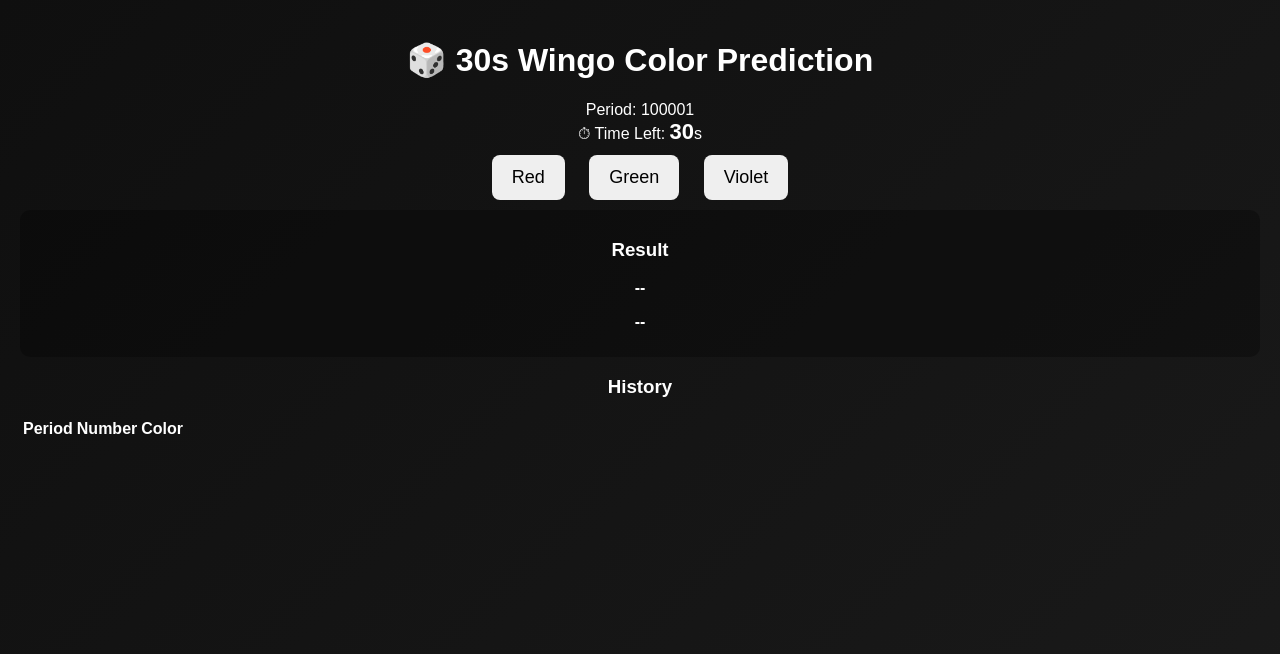
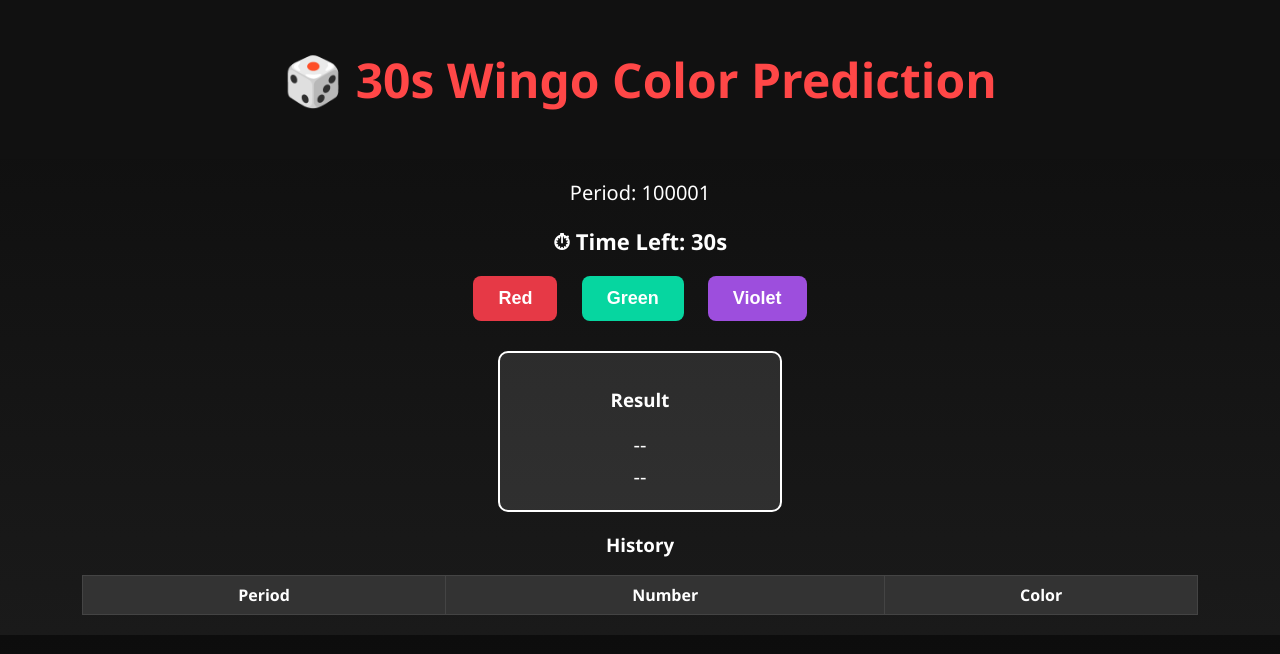
Before and after one commit to adityasarkar96k-ux/Colour-prediction, a plain HTML site: page index.html in a window 1280 px wide. Drawn offline with Linux system fonts and the light colour scheme.

Commit message:
Update style.css

```diff
--- a/style.css
+++ b/style.css
@@ -1,137 +1,80 @@
-/* --------------------------
-   PRO Casino-like UI (Demo)
-   -------------------------- */
-:root{
-  --bg:#07070a;
-  --panel:#0f1116;
-  --muted:#9aa0b2;
-  --accent:#ff3b3b; /* red */
-  --accent-2:#35d07f; /* green */
-  --accent-3:#3b8bff; /* blue */
-  --glass: rgba(255,255,255,0.03);
-}
-*{box-sizing:border-box}
-html,body{height:100%}
-body{
-  margin:0;
-  font-family:Inter, "Segoe UI", Roboto, system-ui, sans-serif;
-  background: linear-gradient(180deg, #050506, #0a0a10);
-  color:var(--muted);
-  -webkit-font-smoothing:antialiased;
+body {
+  margin: 0;
+  font-family: "Segoe UI", sans-serif;
+  background: linear-gradient(180deg, #0d0d0d, #1a1a1a);
+  color: white;
+  text-align: center;
 }
 
-/* Container */
-.container{max-width:1200px;margin:18px auto;padding:0 16px;display:grid;grid-template-columns:1fr;gap:18px;}
-
-/* Header */
-.site-header{
-  display:flex;align-items:center;justify-content:space-between;padding:12px 16px;border-radius:8px;background:linear-gradient(90deg, rgba(255,255,255,0.02), rgba(0,0,0,0.2));
-  border:1px solid rgba(255,255,255,0.03);
-  box-shadow:0 6px 30px rgba(0,0,0,0.6);
-}
-.site-header .left{display:flex;flex-direction:column}
-.logo{font-weight:800;font-size:20px;color:var(--muted)}
-.logo-red{color:var(--accent);font-weight:900}
-.logo-white{color:#fff;margin-left:6px}
-.tag{font-size:12px;color:rgba(255,255,255,0.6)}
-.center{flex:1;text-align:center}
-.ticker{font-weight:700}
-.right{display:flex;gap:12px;align-items:center}
-.badge{background:var(--glass);padding:8px 12px;border-radius:20px;font-weight:700;color:#fff}
-.balance{font-weight:800;color:#fff;background:linear-gradient(90deg, rgba(255,255,255,0.02), rgba(255,255,255,0.01));padding:8px 12px;border-radius:10px}
-
-/* Main grid */
-.main-grid{display:grid;grid-template-columns: 2fr 360px;gap:18px;margin-top:10px}
-.card{background:linear-gradient(180deg, rgba(255,255,255,0.02), rgba(0,0,0,0.2));padding:16px;border-radius:12px;border:1px solid rgba(255,255,255,0.03)}
-.game-area{display:flex;flex-direction:column;gap:12px}
-
-/* game top */
-.game-top{display:flex;justify-content:space-between;align-items:center}
-.round-timer{background:rgba(255,255,255,0.02);padding:8px 12px;border-radius:12px;font-weight:700;color:#fff}
-
-/* options */
-.options-grid{display:flex;gap:12px;justify-content:center;align-items:stretch}
-.option-card{flex:1;padding:12px;border-radius:12px;display:flex;flex-direction:column;align-items:center;gap:10px;cursor:pointer;border:1px solid rgba(255,255,255,0.03);transition:transform .18s, box-shadow .18s}
-.option-card:hover{transform:translateY(-6px);box-shadow:0 12px 30px rgba(0,0,0,0.6)}
-.opt-label{font-weight:900;color:#fff;font-size:18px}
-.opt-odds{font-size:13px;color:var(--muted)}
-.opt-swatch{width:100%;height:80px;border-radius:8px;box-shadow:inset 0 -6px 40px rgba(0,0,0,0.6)}
-.red-swatch{background:linear-gradient(180deg,var(--accent),#b32424)}
-.green-swatch{background:linear-gradient(180deg,var(--accent-2),#0ea765)}
-.blue-swatch{background:linear-gradient(180deg,var(--accent-3),#1f64f5)}
-
-/* bet panel */
-.bet-panel{display:flex;gap:8px;justify-content:center;margin-top:6px}
-.bet-panel input{padding:12px;border-radius:10px;border:1px solid rgba(255,255,255,0.04);background:transparent;color:var(--muted);width:220px}
-.btn-primary{background:linear-gradient(90deg,var(--accent),#e02f2f);color:#fff;border:0;padding:12px 18px;border-radius:10px;font-weight:800;cursor:pointer}
-.btn-ghost{background:transparent;border:1px solid rgba(255,255,255,0.06);color:var(--muted);padding:12px 14px;border-radius:10px;cursor:pointer}
-
-/* result box */
-.result-box{min-height:52px;border-radius:10px;padding:10px;font-weight:800;text-align:center;color:#fff;background:rgba(0,0,0,0.3)}
-
-/* mini history */
-.mini-history{display:flex;gap:8px;flex-wrap:wrap}
-.mini-history .chip{padding:6px 10px;border-radius:8px;background:rgba(255,255,255,0.02);font-weight:700;color:#fff}
-
-/* sidebar */
-.sidebar{display:flex;flex-direction:column;gap:12px}
-.winners-list{list-style:none;padding:0;margin:0}
-.winners-list li{display:flex;justify-content:space-between;padding:8px 0;border-bottom:1px dashed rgba(255,255,255,0.03)}
-.history-table table{width:100%;border-collapse:collapse;color:var(--muted);font-size:13px}
-.history-table th, .history-table td{padding:8px;border-bottom:1px solid rgba(255,255,255,0.02)}
-
-/* footer */
-.site-footer{text-align:center;padding:16px;color:rgba(255,255,255,0.5);margin-top:18px;border-top:1px solid rgba(255,255,255,0.03)}
-
-/* Responsive */
-@media(max-width:1000px){
-  .main-grid{grid-template-columns:1fr}
-  .center{display:none}
-  nav{display:none}
-  .options-grid{flex-direction:column}
-}
-body {
-  font-family: Arial, sans-serif;
-  background: linear-gradient(135deg, #0f0f0f, #1a1a1a);
-  color: white;
-  text-align: center;
-  padding: 20px;
+header {
+  background: #111;
+  padding: 15px;
+  color: #ff4747;
+  font-size: 24px;
+  font-weight: bold;
 }
 
-#timer {
+.period-box {
+  margin: 20px;
+  font-size: 20px;
+}
+
+.timer {
   font-size: 22px;
-  margin: 15px 0;
+  margin: 10px 0;
   font-weight: bold;
 }
 
 .options button {
+  padding: 12px 25px;
+  margin: 10px;
   font-size: 18px;
-  padding: 12px 20px;
-  margin: 10px;
+  font-weight: bold;
   border: none;
   border-radius: 8px;
   cursor: pointer;
+  color: white;
 }
+
+.red { background: #e63946; }
+.green { background: #06d6a0; }
+.violet { background: #9d4edd; }
 
 .options button:hover {
   opacity: 0.8;
 }
 
-#result-box {
-  margin-top: 20px;
+.result-box {
+  margin: 20px auto;
   padding: 15px;
   border: 2px solid #fff;
   border-radius: 10px;
-  background: rgba(255, 255, 255, 0.1);
+  width: 250px;
+  background: rgba(255,255,255,0.1);
 }
 
-#history {
-  margin-top: 20px;
-  text-align: left;
-  display: inline-block;
+.result-box p {
+  margin: 5px 0;
+  font-size: 20px;
 }
 
-#history ul {
-  list-style: none;
-  padding: 0;
+.history {
+  margin: 20px;
 }
+
+.history table {
+  width: 90%;
+  margin: auto;
+  border-collapse: collapse;
+  background: #222;
+}
+
+.history th, .history td {
+  border: 1px solid #444;
+  padding: 8px;
+  font-size: 16px;
+}
+
+.history th {
+  background: #333;
+}
```
